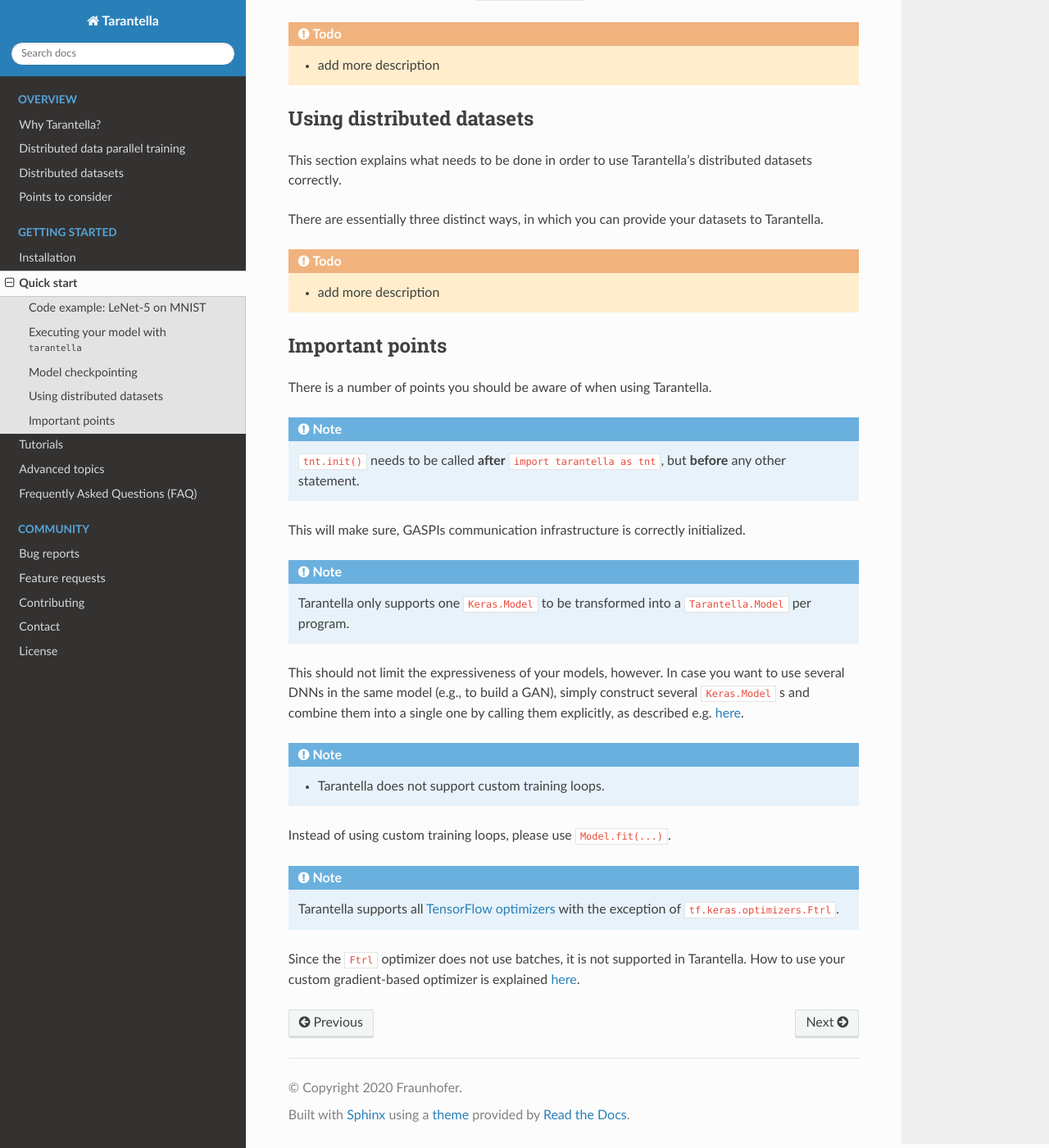
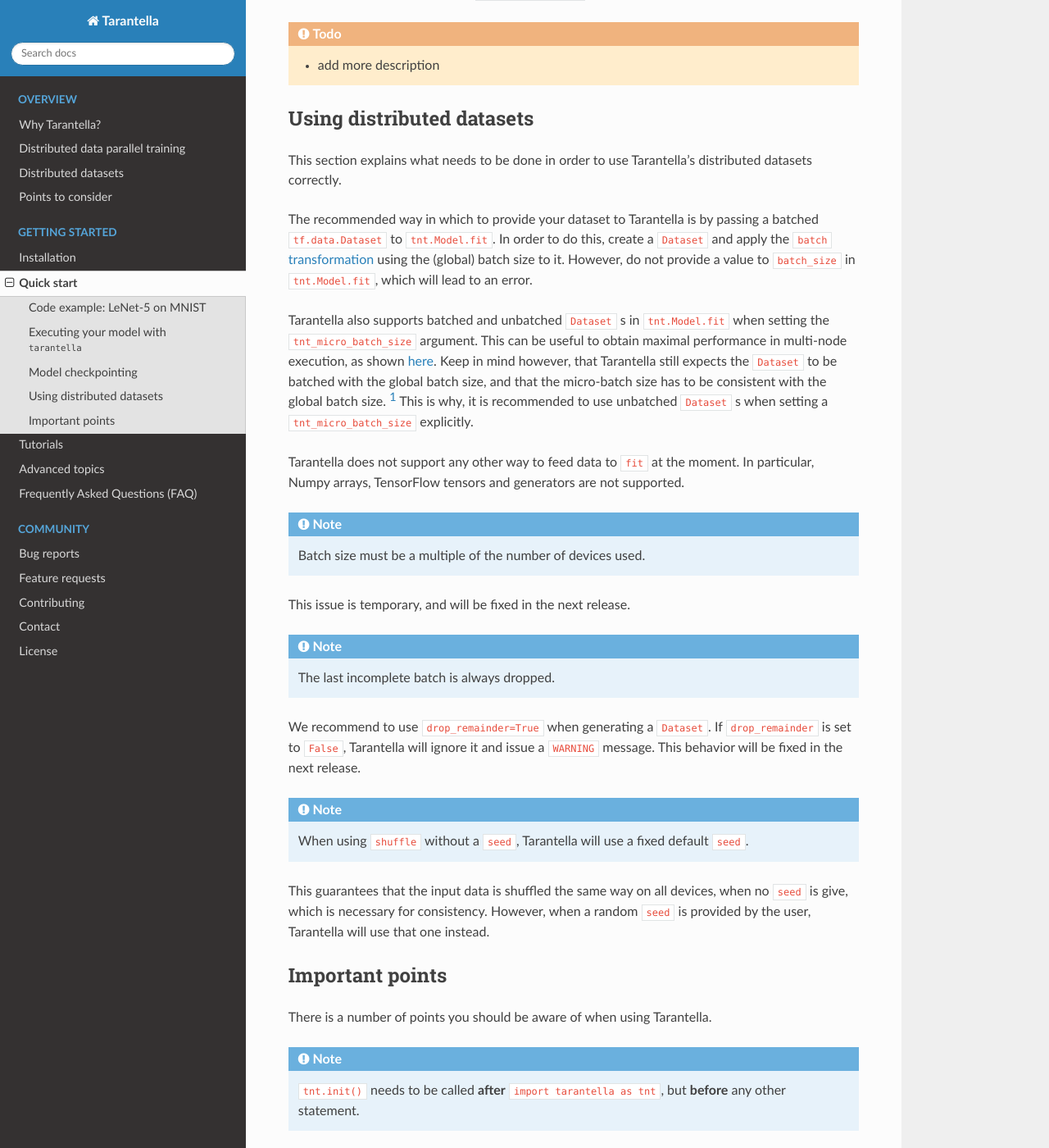
Before and after one commit to cc-hpc-itwm/tarantella, a Sphinx documentation site: the page built from docs/source/quick_start.rst, in a window 1280 px wide and 1400 px high, scrolled down 4213 px. Shown: the whole window at 82% size. Built offline with Sphinx 7.4.7 and the Read the Docs theme 2.0.0, drawn with Linux system fonts in a browser that asks for light colours; some of the changed text lies outside the part shown.

Commit message:
docs: Add section for distributed datasets in `quick start`.

```diff
--- a/docs/source/quick_start.rst
+++ b/docs/source/quick_start.rst
@@ -145,7 +145,7 @@
 In this example, ``tarantella`` would execute 4 instances of TensorFlow on the CPUs
 of each node specified in ``hostfile``.
 
-.. note::
+.. caution::
 
    ``tarantella`` requires all names in the ``hostfile`` to be **unique**,
    and all nodes to be **identical** (number and type of CPUs and GPUs).
@@ -173,16 +173,53 @@
 
   * add more description
 
+.. _using-distributed-datasets-label:
+
 Using distributed datasets
 ^^^^^^^^^^^^^^^^^^^^^^^^^^
 
 This section explains what needs to be done in order to use Tarantella's distributed datasets correctly.
 
-There are essentially three distinct ways, in which you can provide your datasets to Tarantella.
+The recommended way in which to provide your dataset to Tarantella is by passing a
+batched ``tf.data.Dataset`` to ``tnt.Model.fit``.
+In order to do this, create a ``Dataset`` and apply the ``batch``
+`transformation <https://www.tensorflow.org/api_docs/python/tf/data/Dataset#batch>`_
+using the (global) batch size to it. However, do not provide a value to ``batch_size``
+in ``tnt.Model.fit``, which will lead to an error.
 
-.. todo::
+Tarantella also supports batched and unbatched ``Dataset`` s in ``tnt.Model.fit``
+when setting the ``tnt_micro_batch_size`` argument. This can be useful to obtain
+maximal performance in multi-node execution, as shown
+:ref:`here <resnet50-label>`. Keep in mind however, that Tarantella still expects
+the ``Dataset`` to be batched with the global batch size, and that the micro-batch
+size has to be consistent with the global batch size. [#footnote_consistent]_
+This is why, it is recommended to use unbatched ``Dataset`` s when setting
+a ``tnt_micro_batch_size`` explicitly.
 
-  * add more description
+Tarantella does not support any other way to feed data to ``fit`` at the moment.
+In particular, Numpy arrays, TensorFlow tensors and generators are not supported.
+
+.. note::
+
+   Batch size must be a multiple of the number of devices used.
+
+This issue is temporary, and will be fixed in the next release.
+
+.. note::
+
+   The last incomplete batch is always dropped.
+
+We recommend to use ``drop_remainder=True`` when generating a ``Dataset``.
+If ``drop_remainder`` is set to ``False``, Tarantella will ignore it
+and issue a ``WARNING`` message. This behavior will be fixed in the next release.
+
+.. note::
+
+     When using ``shuffle`` without a ``seed``, Tarantella will use a fixed default ``seed``.
+
+This guarantees that the input data is shuffled the same way on all devices,
+when no ``seed`` is give, which is necessary for consistency.
+However, when a random ``seed`` is provided by the user, Tarantella will use that one instead.
 
 Important points
 ^^^^^^^^^^^^^^^^
@@ -220,3 +257,9 @@
 
 Since the ``Ftrl`` optimizer does not use batches, it is not supported in Tarantella.
 How to use your custom gradient-based optimizer is explained :ref:`here <custom-optimizers-label>`.
+
+
+.. rubric:: Footnotes
+
+.. [#footnote_consistent] That is, the global batch size must equal the micro batch size times
+   the number of devices used.
```
